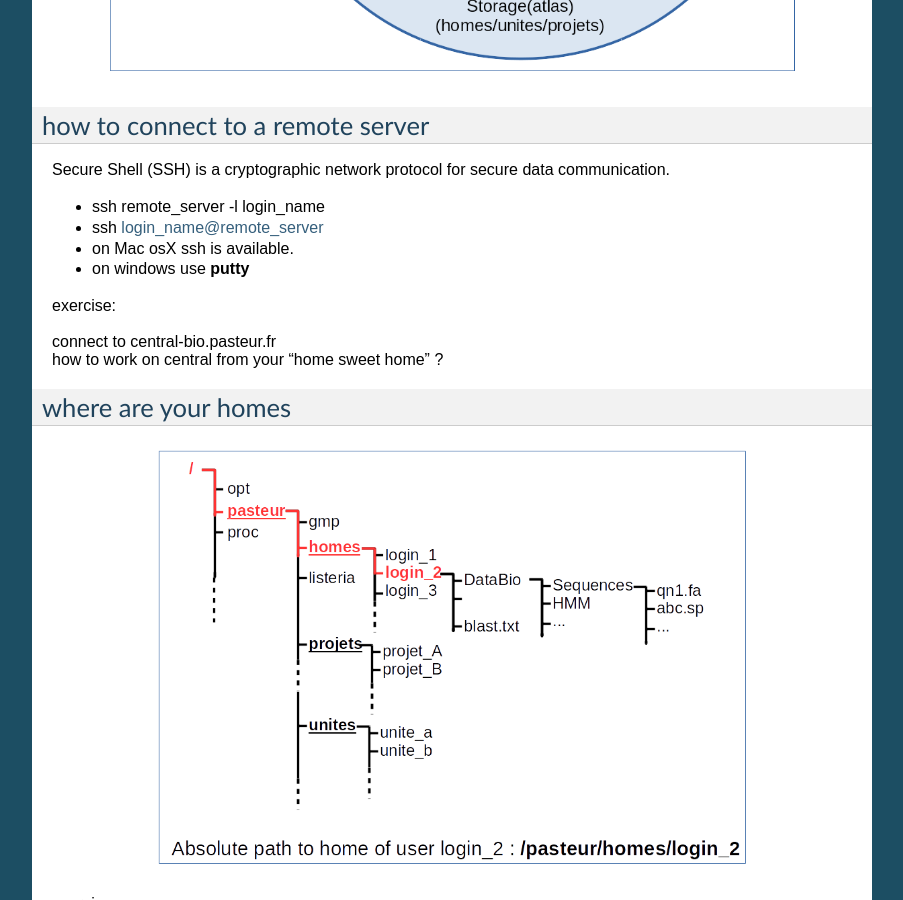
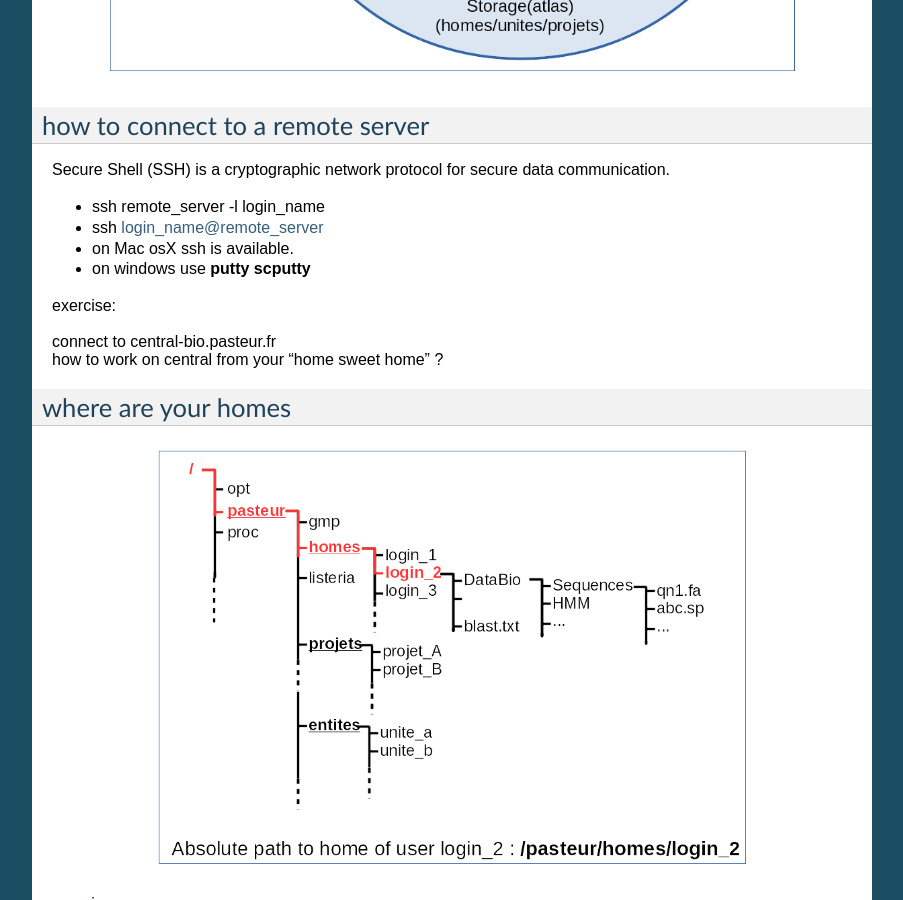
Before and after one commit to C3BI-pasteur-fr/unix-training, a Sphinx documentation site: the page built from unix-I/source/Connect_IP_servers.rst, in a window 1280 px wide and 900 px high, scrolled down 621 px. Shown: the whole window, without its empty margins (198-1101 px from the left). Built offline with Sphinx 7.4.7, drawn with Linux system fonts in a browser that asks for light colours; formulas are drawn with MathJax 3.

```diff
--- a/unix-I/source/Connect_IP_servers.rst
+++ b/unix-I/source/Connect_IP_servers.rst
@@ -22,7 +22,7 @@ Secure Shell (SSH) is a cryptographic network protocol for secure data communica
 * ssh login_name@remote_server
 
 * on Mac osX ssh is available.
-* on windows use **putty**
+* on windows use **putty** **scputty**
 
 exercise:
 
```
Also changed, not shown: unix-I/source/_static/images/home_abs_path.png, unix-I/source/_static/images/projets_abs_path.png, unix-I/source/_static/images/relative_path.png, unix-I/source/_static/images/unites_abs_path.png, 1 other file.
